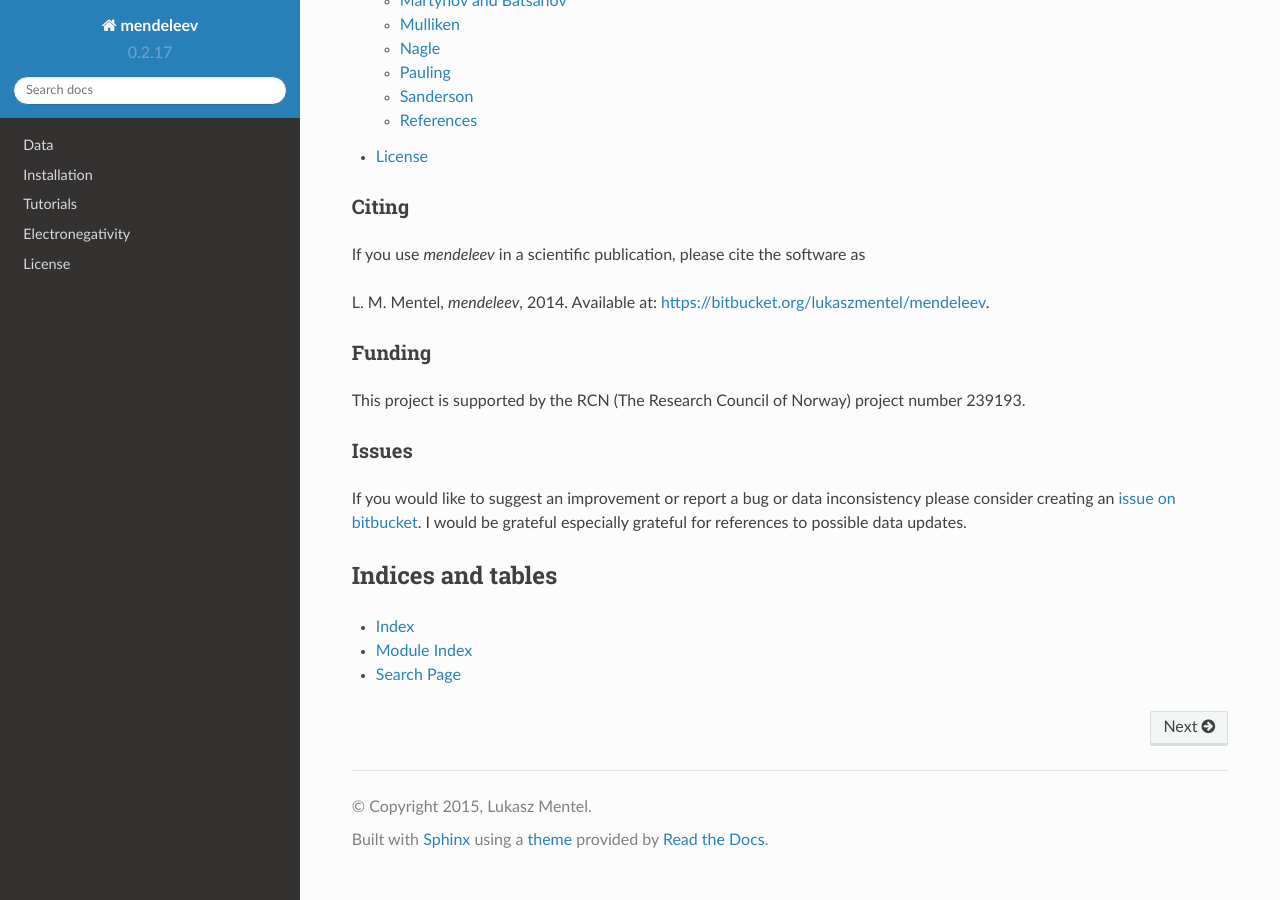
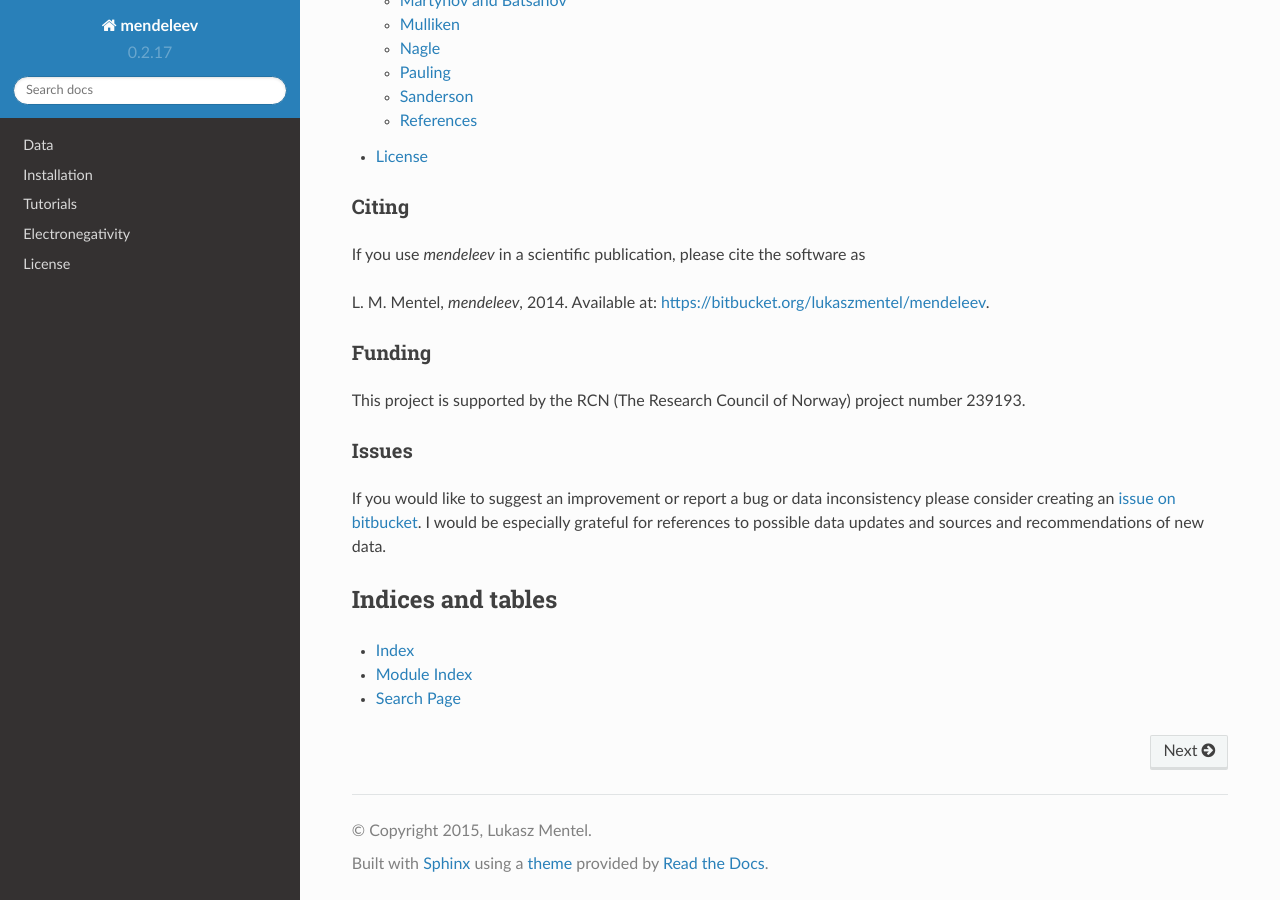
Before and after one commit to lmmentel/mendeleev, a Sphinx documentation site: the page built from docs/source/index.rst, in a window 1280 px wide and 900 px high, scrolled down 1346 px. Built offline with Sphinx 7.4.7 and the Read the Docs theme 2.0.0, drawn with Linux system fonts in a browser that asks for light colours; pages that are not in the unit, such as notebooks, are missing from menus.

Commit message:
corrected the docs

```diff
--- a/docs/source/index.rst
+++ b/docs/source/index.rst
@@ -51,7 +51,7 @@
 
 If you would like to suggest an improvement or report a bug or data inconsistency please consider creating an
 `issue on bitbucket <https://bitbucket.org/lukaszmentel/mendeleev/issues>`_.
-I would be grateful especially grateful for references to possible data updates.
+I would be especially grateful for references to possible data updates and sources and recommendations of new data.
 
 Indices and tables
 ==================
```
